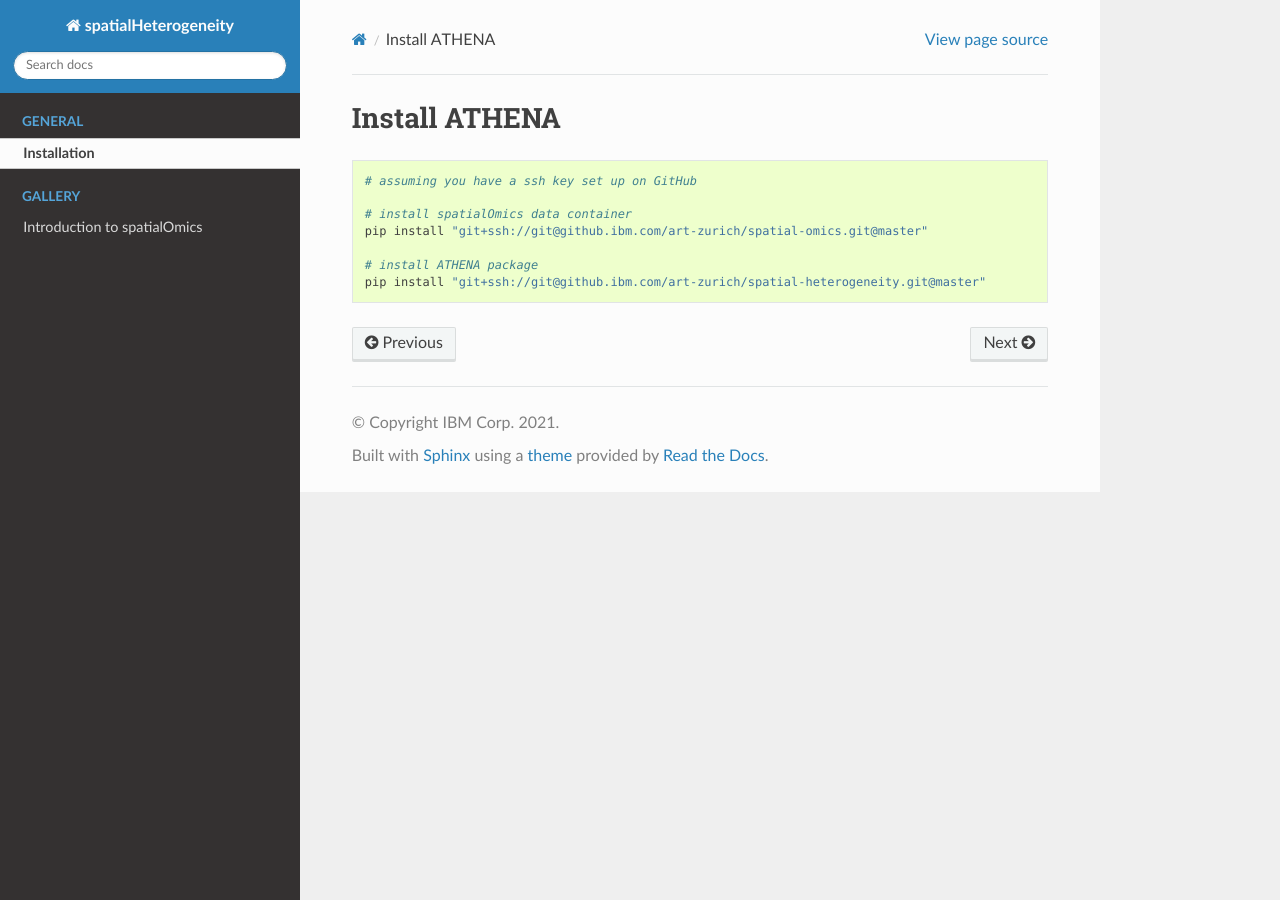
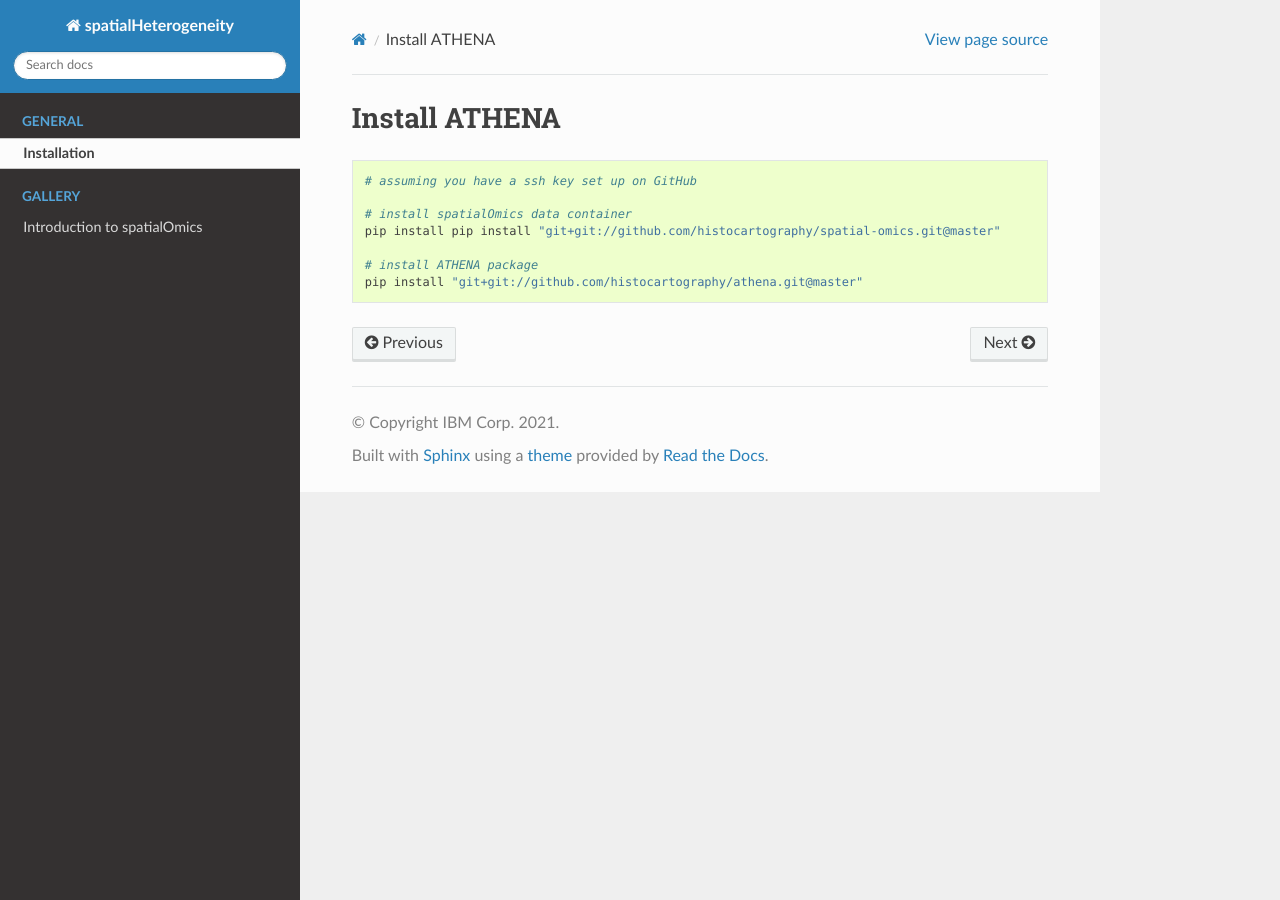
Before and after one commit to AI4SCR/ATHENA, a Sphinx documentation site: the page built from docs/source/installation.md, in a window 1280 px wide. Built offline with Sphinx 7.4.7 and the Read the Docs theme 2.0.0, drawn with Linux system fonts in a browser that asks for light colours; pages that are not in the unit, such as notebooks, are missing from menus.

Commit message:
update installation [skip ci]

````diff
--- a/docs/source/installation.md
+++ b/docs/source/installation.md
@@ -4,9 +4,9 @@
 # assuming you have a ssh key set up on GitHub
 
 # install spatialOmics data container
-pip install "git+ssh://git@github.ibm.com/art-zurich/spatial-omics.git@master"
+pip install pip install "git+git://github.com/histocartography/spatial-omics.git@master"
 
 # install ATHENA package
-pip install "git+ssh://git@github.ibm.com/art-zurich/spatial-heterogeneity.git@master"
+pip install "git+git://github.com/histocartography/athena.git@master"
 
 ```
````
Also changed, not shown: README.md (+2 -5 lines).
